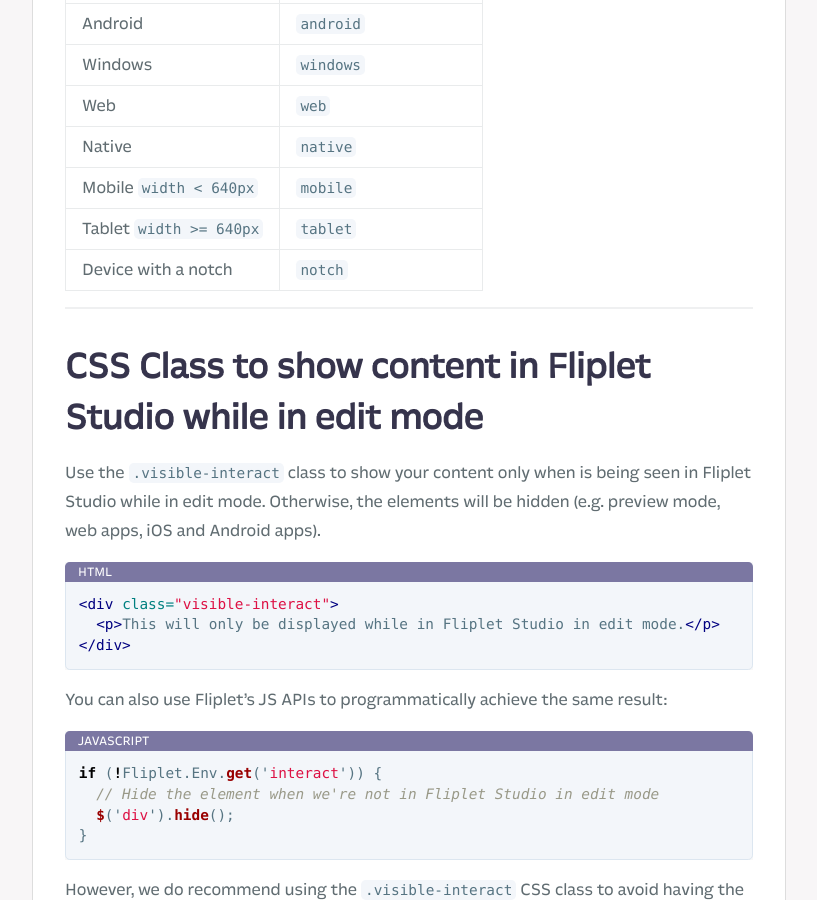
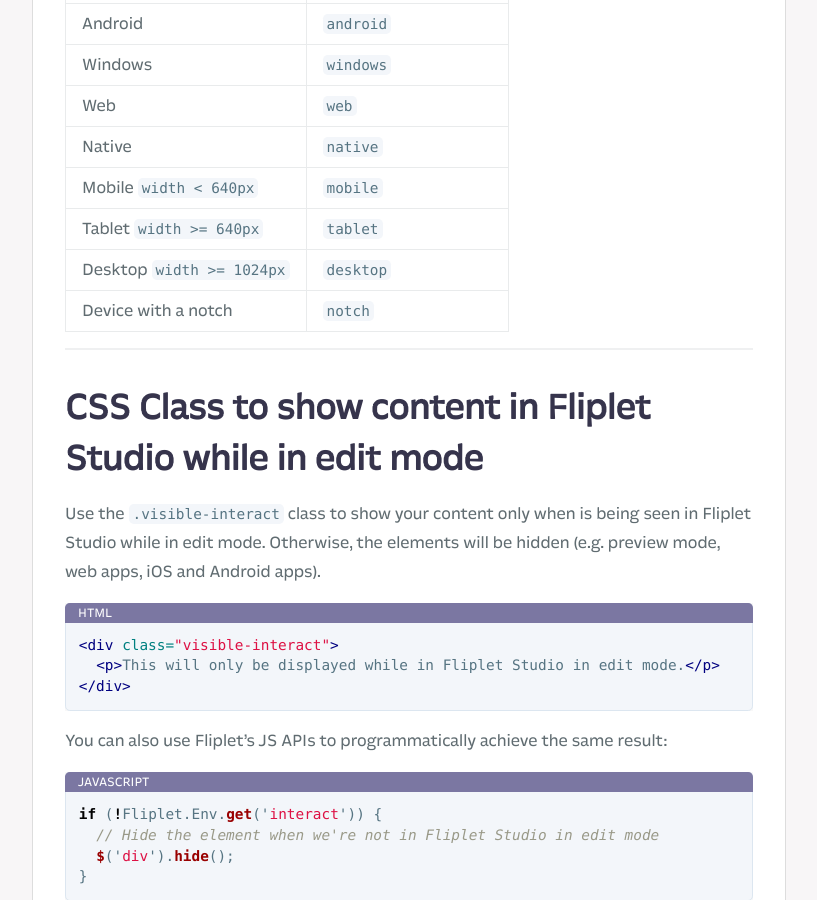
Before and after one commit to Fliplet/fliplet-cli, a Jekyll site: the page built from docs/Context-targeting.md, in a window 1280 px wide and 900 px high, scrolled down 1356 px. Shown: the whole window, without its empty margins (254-1071 px from the left). Built offline with Jekyll 4.4.1, drawn with Linux system fonts in a browser that asks for light colours; nearby versions of some CDN libraries; our own code applies the rules of GitHub Pages for plain Markdown files; library files that are not in the unit come from our copies; comment, search, counter and statistics services are not loaded; a style sheet for code colours, icons or effects is not loaded.

Commit message:
Doc update

```diff
--- a/docs/Context-targeting.md
+++ b/docs/Context-targeting.md
@@ -49,6 +49,7 @@
 | Native | `native` |
 | Mobile `width < 640px` | `mobile` |
 | Tablet `width >= 640px` | `tablet` |
+| Desktop `width >= 1024px` | `desktop` |
 | Device with a notch | `notch` |
 
 ---
```
